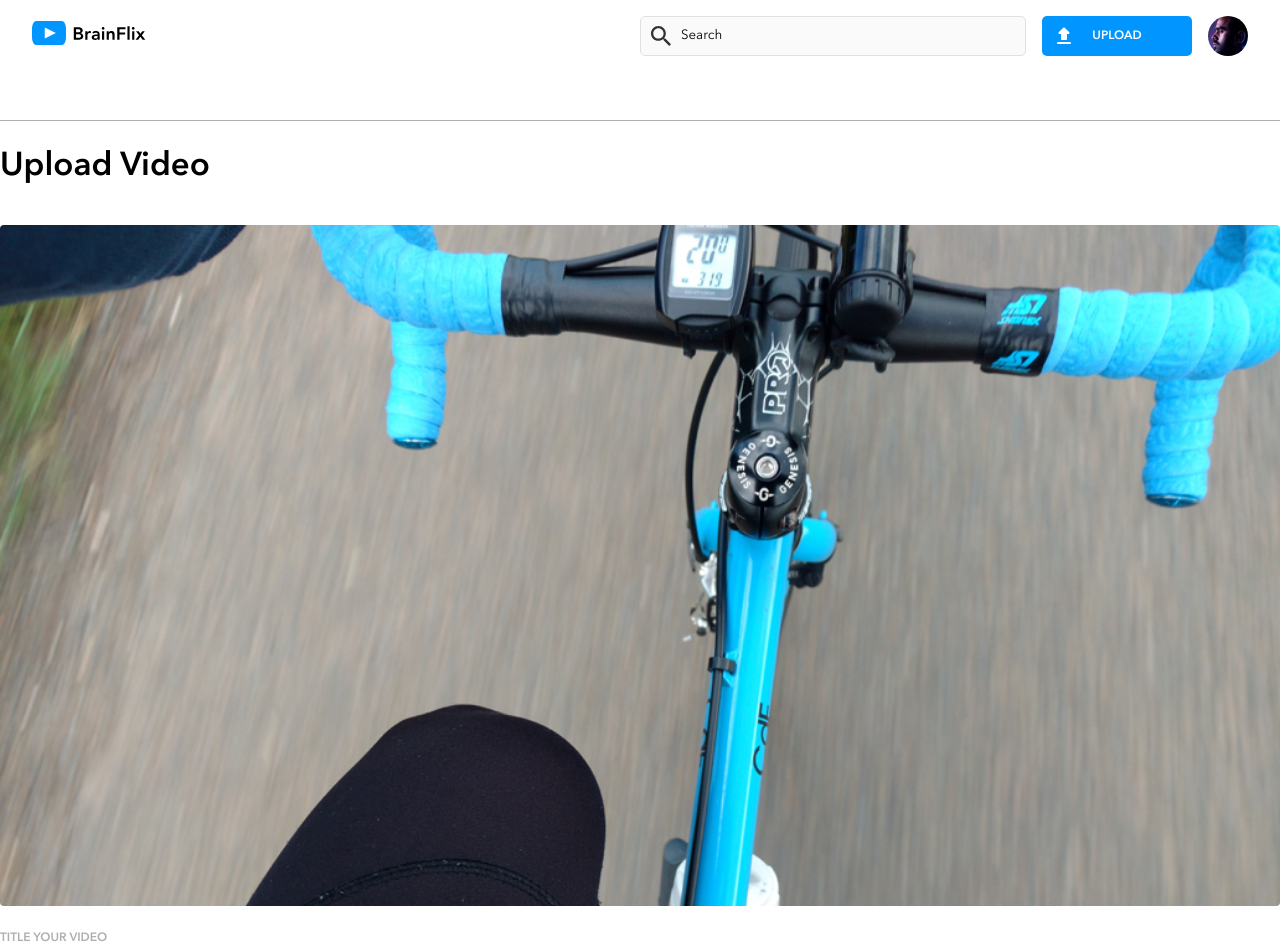
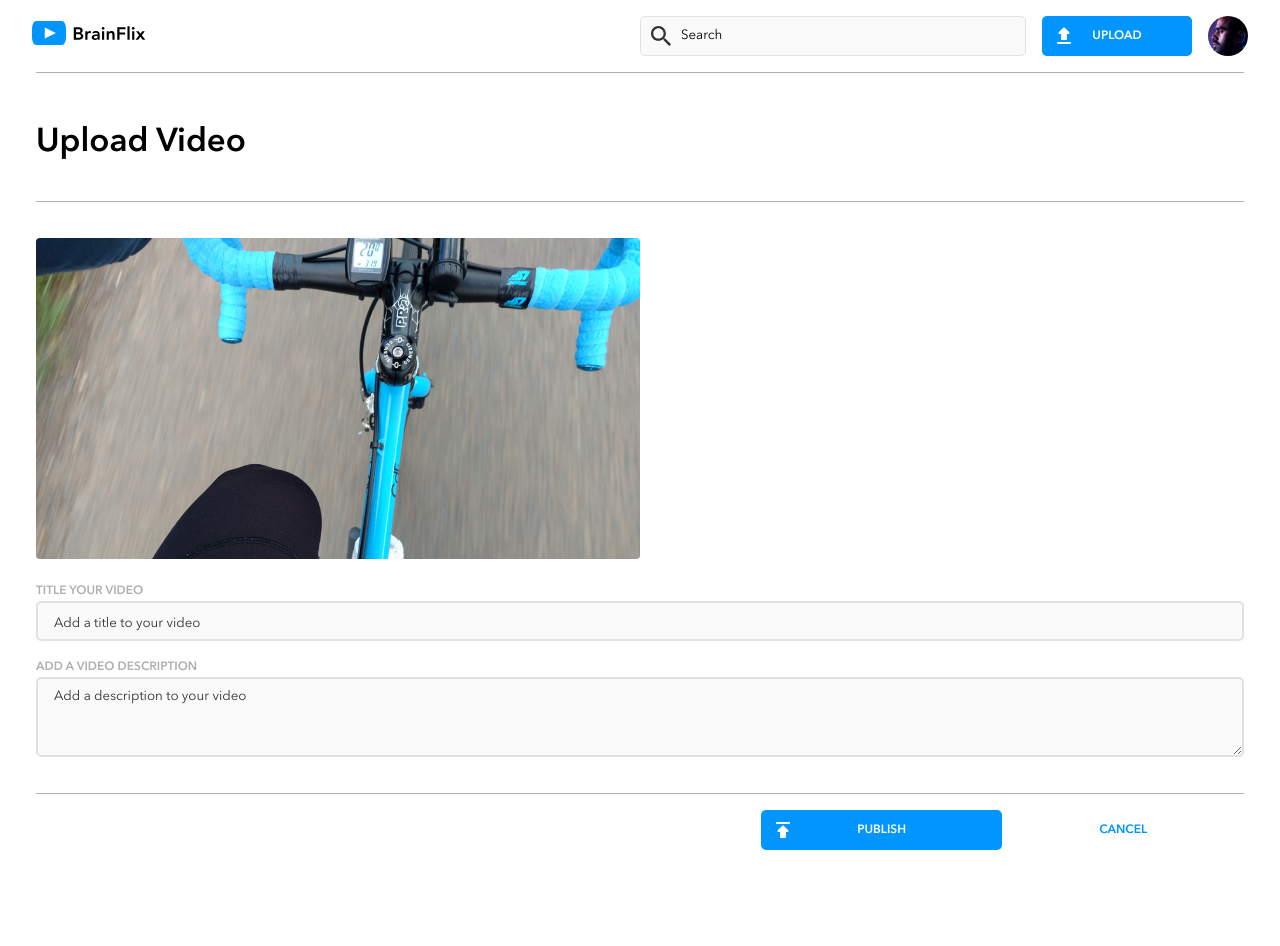
Before and after one commit to woodneydev/woodney-juste-brainflix, a React (Create React App) app: page /upload in a window 1280 px wide. Shown: the top 946 px of the page. After the commit the page ends 866 px from the top, so only its background shows below. Built offline with nearby package versions, Linux system fonts and the light colour scheme.

Commit message:
additional styling on upload page

```diff
--- a/src/components/UploadVideo/UploadVideo.js
+++ b/src/components/UploadVideo/UploadVideo.js
@@ -16,7 +16,7 @@ const UploadVideo = () => {
         <div className="upload">
             <h1 className="upload__title">Upload Video</h1>
             <form className="upload__form">
-                <div>
+                <div className="upload__form-img">
                     <img className="upload__form-img-item" src={uploadImg} />
 
                 </div>
@@ -28,11 +28,13 @@ const UploadVideo = () => {
 
                     <label className="inputs__label">
                         ADD A VIDEO DESCRIPTION
-                        <textarea className="inputs__label-input inputs__label-input--textarea" placeholder="add a description to your video"></textarea>
+                        <textarea className="inputs__label-input inputs__label-input--textarea" placeholder="Add a description to your video"></textarea>
                     </label>
                 </div>
-
-                <Button action={publish} text={"PUBLISH"} handleButtonClick={handleButtonClick} />
+                <div className="btn-wrapper">
+                    <Button action={publish} text={"PUBLISH"} handleButtonClick={handleButtonClick} />
+                    <button className="cancel-btn">CANCEL</button>
+                </div>
             </form>
         </div>
     )
--- a/src/components/UploadVideo/UploadVideo.scss
+++ b/src/components/UploadVideo/UploadVideo.scss
@@ -2,8 +2,13 @@
 @use "../../styles/partials/mixins" as *;
 
 .upload {
-    // margin-left: $mobile-spacing-between-components;
-    // margin-right: $mobile-spacing-between-components;
+    margin-left: $mobile-spacing-between-components;
+    margin-right: $mobile-spacing-between-components;
+
+    @include tablet {
+        margin-left: $spacing-between-components;
+        margin-right: $spacing-between-components;
+    }
 
     &__title {
         @include page-header(true);
@@ -12,16 +17,31 @@
         padding-top: 1.5rem;
         border-top: .0625rem solid $primary-color-3;
 
+
         @include tablet {
             font-weight: 600;
+            margin-top: 0;
+            padding-top: 3rem;
+            padding-bottom: $spacing-between-components;
+            border-bottom: .0625rem solid $primary-color-3;
         }
     }
 
     &__form {
 
-        &-img-item {
-            width: 100%;
-            border-radius: .25rem;
+        @include desktop {
+
+        }
+
+        &-img {
+            &-item {
+                width: 100%;
+                border-radius: .25rem;
+
+                @include tablet {
+                    width: 50%;
+                }
+            }
         }
 
         .inputs {
@@ -35,9 +55,13 @@
 
                 &-input {
                     background-color: $secondary-color-4;
-                    border: 2px solid $secondary-color-3;
+                    border: .125rem solid $secondary-color-3;
                     border-radius: .3125rem;
                     padding-left: 1rem;
+
+                    &::placeholder {
+                        color: $primary-color-1;
+                    }
 
 
                     &--title-box {
@@ -47,9 +71,57 @@
 
                     &--textarea {
                         padding-top: .625rem;
+
+                        @include tablet {
+                            margin-bottom: $spacing-between-components;
+                            height: 5rem;
+                        }
                     }
                 }
             }
         }
+
+        .btn-wrapper {
+            @include tablet {
+                display: flex;
+                justify-content: flex-end;
+                border-top: .0625rem solid $primary-color-3;
+;
+            }
+
+            .btn {
+                width: 100%;
+
+                @include tablet {
+                    width: 20%;
+                }
+            }
+
+            .cancel-btn {
+                @include labels-buttons;
+                background-color: $primary-color-4;
+                color: $primary-color-2;
+                border-radius: .3125rem;
+                border: none;
+                font-weight: 600;
+                min-width: 9.375rem;
+                width: 100%;
+                height: 2.5rem;
+                margin: $mobile-spacing-between-components 0;
+                display: flex;
+                justify-content: center;
+                align-items: center;
+
+                    @include tablet {
+                        font-weight: 600;
+                        width: 20%;
+                    }
+
+                &:hover {
+                    background-color: $secondary-color-3;
+                }
+            }
+        }
+
     }
 }
```
